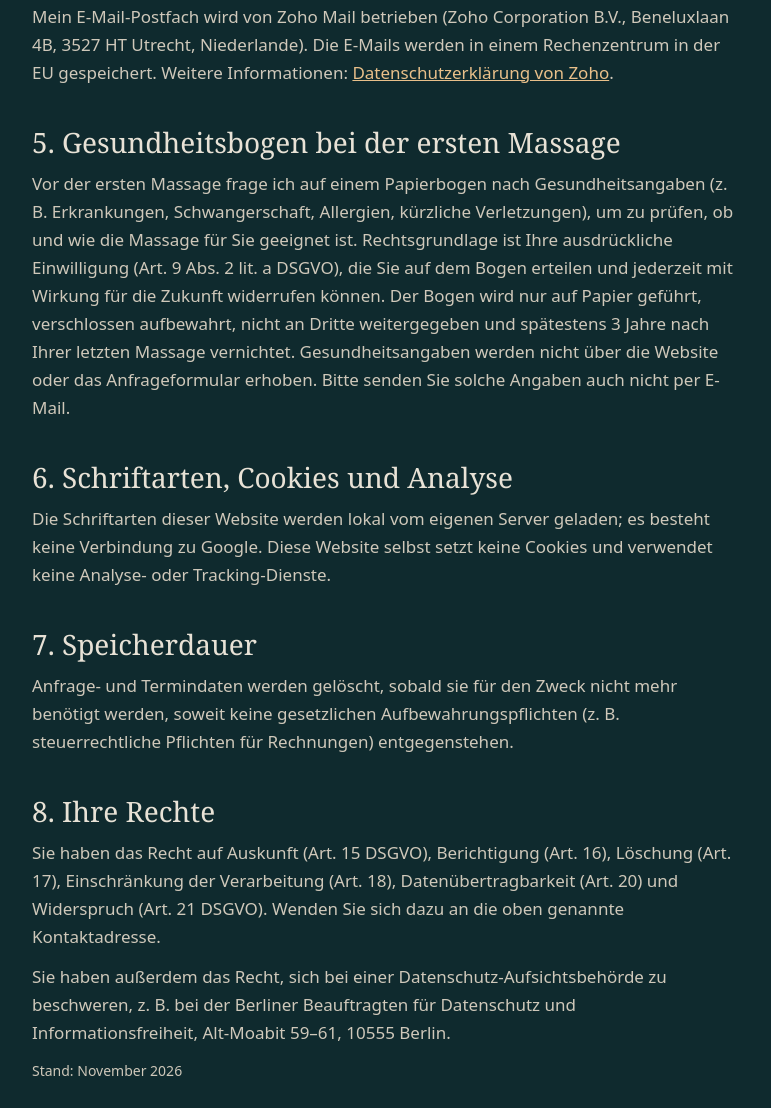
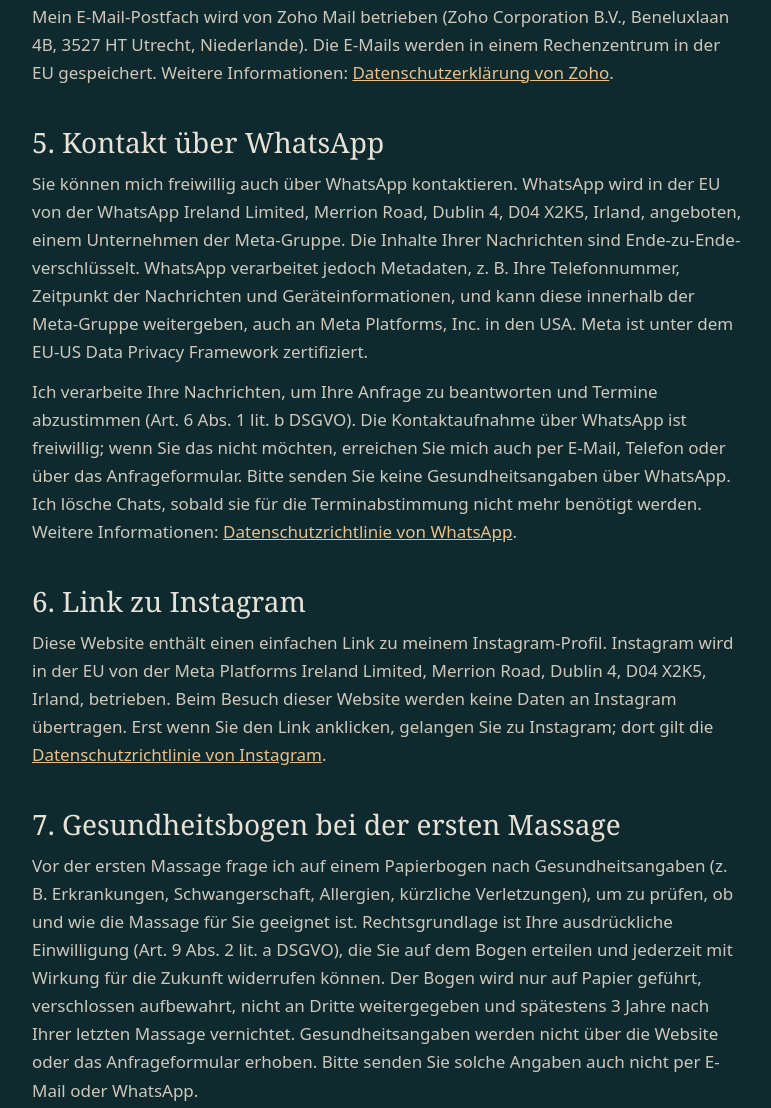
Before and after one commit to burhankirac/masaj_website_01, a plain HTML site: page datenschutz.html in a window 1280 px wide. Shown: the part 1268-2376 px from the top of the page, without its empty margins (252-1023 px from the left). Drawn offline with Linux system fonts and the light colour scheme; a web font is replaced by a local one.

Commit message:
Add WhatsApp contact with Meta notice; privacy policy sections for WhatsApp and Instagram
Co-Authored-By: Claude Opus 5.5 <noreply@anthropic.com>
Claude-Session: https://claude.ai/code/session_01Bj3SLvBzWfoFWBSHJPLBgb

```diff
--- a/assets/style.css
+++ b/assets/style.css
@@ -211,3 +211,4 @@ section[id]{scroll-margin-top:16px}
   section[id]{scroll-margin-top:96px}
 }
 @media (min-width:761px) and (prefers-reduced-motion:reduce){.site-header{transition:none}}
+.wa-note{max-width:640px;margin:24px auto 0}
--- a/datenschutz.html
+++ b/datenschutz.html
@@ -37,16 +37,23 @@
     <p>Wenn Sie mich per E-Mail oder Telefon kontaktieren, verarbeite ich Ihre Angaben zur Bearbeitung Ihrer Anfrage (Art. 6 Abs. 1 lit. b bzw. f DSGVO).</p>
     <p>Mein E-Mail-Postfach wird von Zoho Mail betrieben (Zoho Corporation B.V., Beneluxlaan 4B, 3527 HT Utrecht, Niederlande). Die E-Mails werden in einem Rechenzentrum in der EU gespeichert. Weitere Informationen: <a href="https://www.zoho.com/de/privacy.html">Datenschutzerklärung von Zoho</a>.</p>
 
-    <h2>5. Gesundheitsbogen bei der ersten Massage</h2>
-    <p>Vor der ersten Massage frage ich auf einem Papierbogen nach Gesundheitsangaben (z. B. Erkrankungen, Schwangerschaft, Allergien, kürzliche Verletzungen), um zu prüfen, ob und wie die Massage für Sie geeignet ist. Rechtsgrundlage ist Ihre ausdrückliche Einwilligung (Art. 9 Abs. 2 lit. a DSGVO), die Sie auf dem Bogen erteilen und jederzeit mit Wirkung für die Zukunft widerrufen können. Der Bogen wird nur auf Papier geführt, verschlossen aufbewahrt, nicht an Dritte weitergegeben und spätestens 3 Jahre nach Ihrer letzten Massage vernichtet. Gesundheitsangaben werden nicht über die Website oder das Anfrageformular erhoben. Bitte senden Sie solche Angaben auch nicht per E-Mail.</p>
+    <h2>5. Kontakt über WhatsApp</h2>
+    <p>Sie können mich freiwillig auch über WhatsApp kontaktieren. WhatsApp wird in der EU von der WhatsApp Ireland Limited, Merrion Road, Dublin 4, D04 X2K5, Irland, angeboten, einem Unternehmen der Meta-Gruppe. Die Inhalte Ihrer Nachrichten sind Ende-zu-Ende-verschlüsselt. WhatsApp verarbeitet jedoch Metadaten, z. B. Ihre Telefonnummer, Zeitpunkt der Nachrichten und Geräteinformationen, und kann diese innerhalb der Meta-Gruppe weitergeben, auch an Meta Platforms, Inc. in den USA. Meta ist unter dem EU-US Data Privacy Framework zertifiziert.</p>
+    <p>Ich verarbeite Ihre Nachrichten, um Ihre Anfrage zu beantworten und Termine abzustimmen (Art. 6 Abs. 1 lit. b DSGVO). Die Kontaktaufnahme über WhatsApp ist freiwillig; wenn Sie das nicht möchten, erreichen Sie mich auch per E-Mail, Telefon oder über das Anfrageformular. Bitte senden Sie keine Gesundheitsangaben über WhatsApp. Ich lösche Chats, sobald sie für die Terminabstimmung nicht mehr benötigt werden. Weitere Informationen: <a href="https://www.whatsapp.com/legal/privacy-policy-eea">Datenschutzrichtlinie von WhatsApp</a>.</p>
 
-    <h2>6. Schriftarten, Cookies und Analyse</h2>
+    <h2>6. Link zu Instagram</h2>
+    <p>Diese Website enthält einen einfachen Link zu meinem Instagram-Profil. Instagram wird in der EU von der Meta Platforms Ireland Limited, Merrion Road, Dublin 4, D04 X2K5, Irland, betrieben. Beim Besuch dieser Website werden keine Daten an Instagram übertragen. Erst wenn Sie den Link anklicken, gelangen Sie zu Instagram; dort gilt die <a href="https://privacycenter.instagram.com/policy">Datenschutzrichtlinie von Instagram</a>.</p>
+
+    <h2>7. Gesundheitsbogen bei der ersten Massage</h2>
+    <p>Vor der ersten Massage frage ich auf einem Papierbogen nach Gesundheitsangaben (z. B. Erkrankungen, Schwangerschaft, Allergien, kürzliche Verletzungen), um zu prüfen, ob und wie die Massage für Sie geeignet ist. Rechtsgrundlage ist Ihre ausdrückliche Einwilligung (Art. 9 Abs. 2 lit. a DSGVO), die Sie auf dem Bogen erteilen und jederzeit mit Wirkung für die Zukunft widerrufen können. Der Bogen wird nur auf Papier geführt, verschlossen aufbewahrt, nicht an Dritte weitergegeben und spätestens 3 Jahre nach Ihrer letzten Massage vernichtet. Gesundheitsangaben werden nicht über die Website oder das Anfrageformular erhoben. Bitte senden Sie solche Angaben auch nicht per E-Mail oder WhatsApp.</p>
+
+    <h2>8. Schriftarten, Cookies und Analyse</h2>
     <p>Die Schriftarten dieser Website werden lokal vom eigenen Server geladen; es besteht keine Verbindung zu Google. Diese Website selbst setzt keine Cookies und verwendet keine Analyse- oder Tracking-Dienste.</p>
 
-    <h2>7. Speicherdauer</h2>
+    <h2>9. Speicherdauer</h2>
     <p>Anfrage- und Termindaten werden gelöscht, sobald sie für den Zweck nicht mehr benötigt werden, soweit keine gesetzlichen Aufbewahrungspflichten (z. B. steuerrechtliche Pflichten für Rechnungen) entgegenstehen.</p>
 
-    <h2>8. Ihre Rechte</h2>
+    <h2>10. Ihre Rechte</h2>
     <p>Sie haben das Recht auf Auskunft (Art. 15 DSGVO), Berichtigung (Art. 16), Löschung (Art. 17), Einschränkung der Verarbeitung (Art. 18), Datenübertragbarkeit (Art. 20) und Widerspruch (Art. 21 DSGVO). Wenden Sie sich dazu an die oben genannte Kontaktadresse.</p>
     <p>Sie haben außerdem das Recht, sich bei einer Datenschutz-Aufsichtsbehörde zu beschweren, z. B. bei der Berliner Beauftragten für Datenschutz und Informationsfreiheit, Alt-Moabit 59–61, 10555 Berlin.</p>
 
```
Also changed, not shown: de/index.html (+4 -2 lines), index.html (+4 -2 lines).
